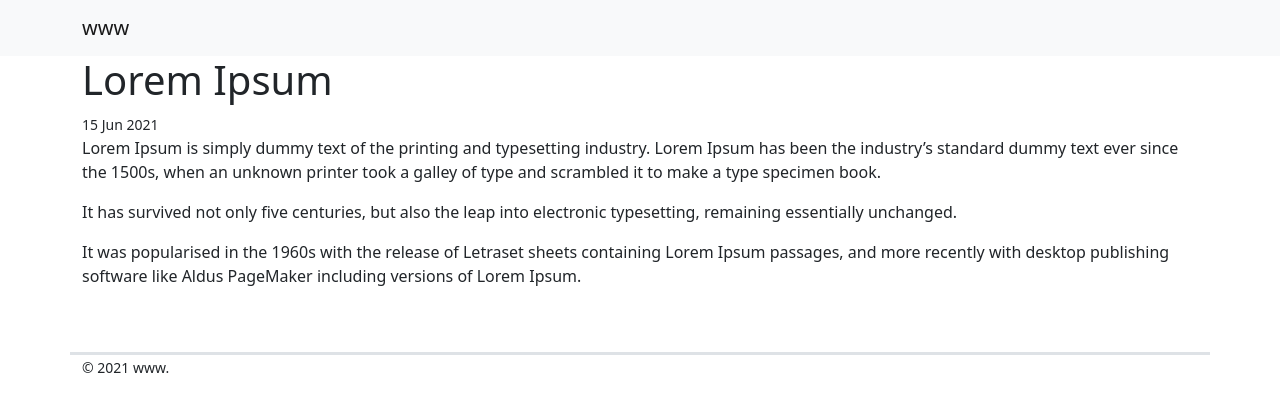
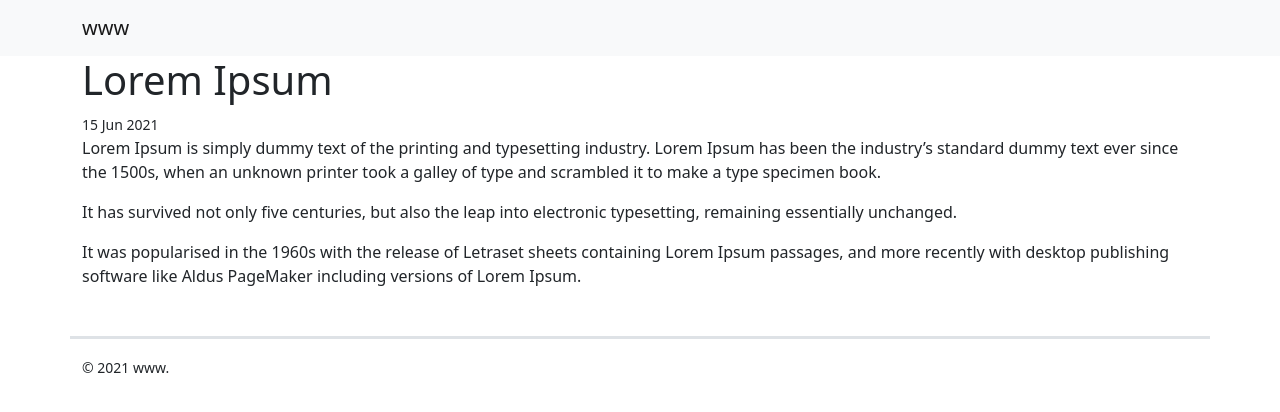
Before and after one commit to tikorofm/www, a Jekyll site: the page built from _posts/2021-06-15-lorem-ipsum.md, in a window 1280 px wide. Shown: the top 412 px of the page. Built offline with Jekyll 4.4.1, drawn with Linux system fonts in a browser that asks for light colours.

Commit message:
Update default.html

```diff
--- a/_layouts/default.html
+++ b/_layouts/default.html
@@ -27,8 +27,8 @@
         {{ content }}
       </div>
     </main>
-    <footer class="my-5 py-3">
-      <div class="container border-top border-3">
+    <footer class="my-5">
+      <div class="container border-top border-3 py-3">
         <small>© 2021 {{ site.title }}.</small>
       </div>
     </footer>
```
